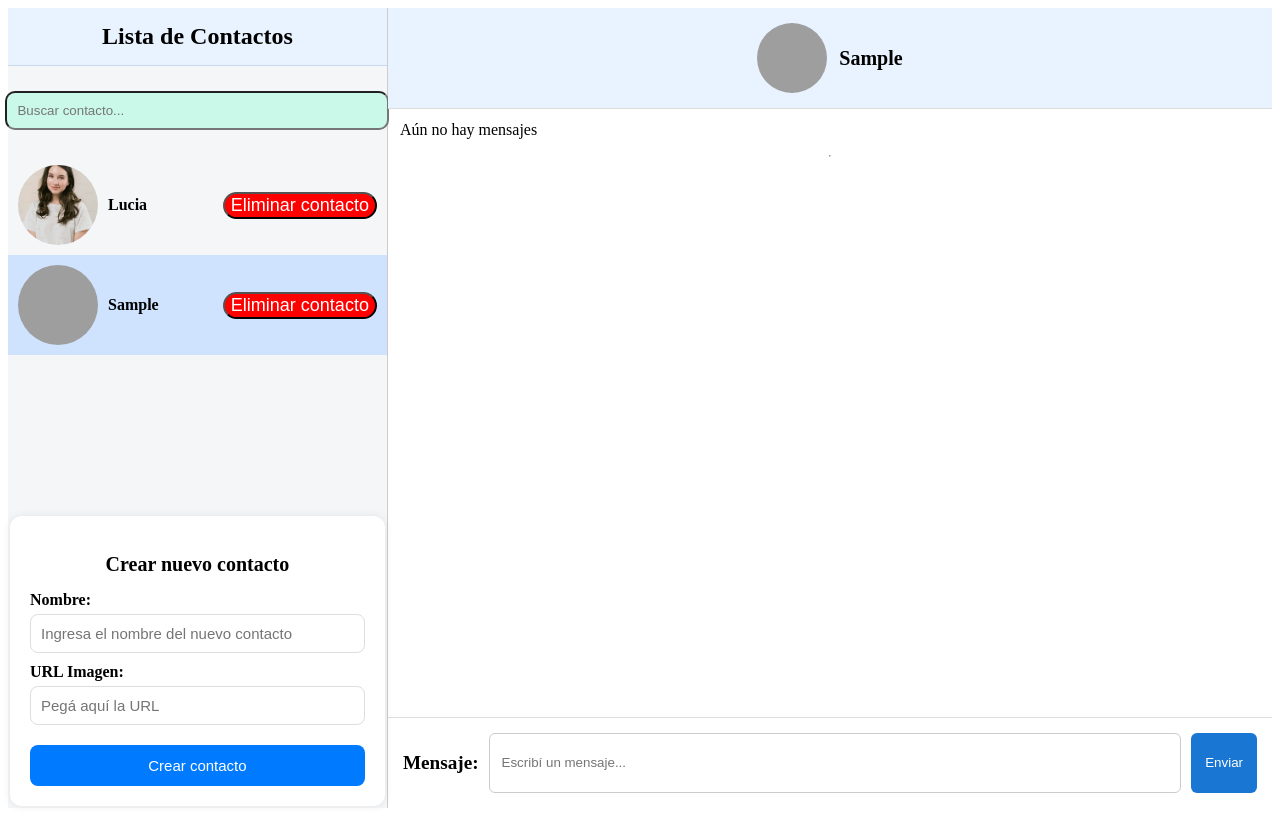
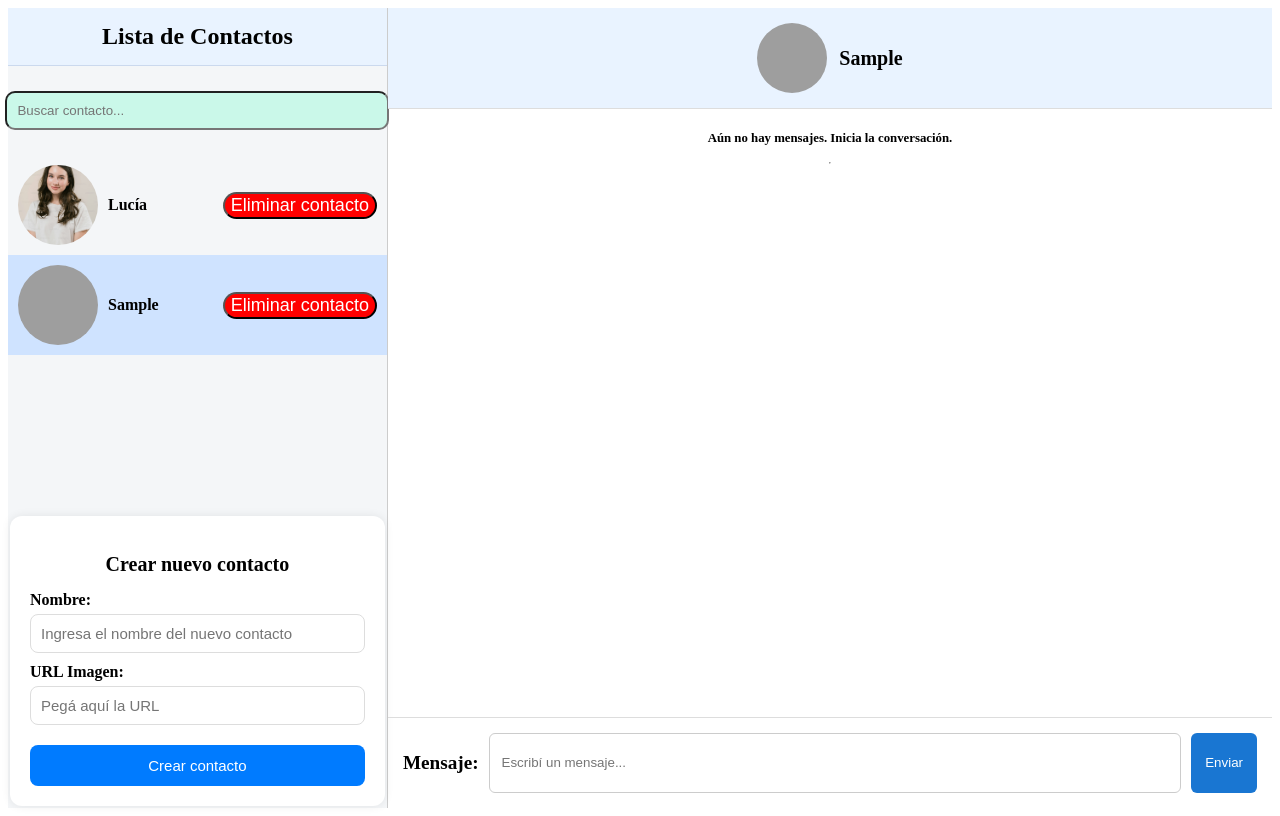
Before and after one commit to Pablo-Caparelli/TP-Final-Angular-PabloCaparelli, an Angular app: page /chats in a window 1280 px wide. Both pictures are taken after typing "Sample", "Sample" into the empty fields and a click on the button "Crear contacto". Built offline with nearby package versions, Linux system fonts and the light colour scheme; grey boxes are pictures that could not be loaded.

Commit message:
modificación chatservice, messages-list.html y estilos para que aparezca fecha y hora del mensaje

```diff
--- a/src/app/messages-list/messages-list.css
+++ b/src/app/messages-list/messages-list.css
@@ -46,3 +46,10 @@
 .delete-message-btn:hover {
   color: red;
 }
+
+.messages-container span {
+  text-align: center;
+  margin-top: 10px;
+  font-size: 0.8rem;
+  font-weight: bold;
+}
--- a/src/app/messages-list/messages-list.html
+++ b/src/app/messages-list/messages-list.html
@@ -1,6 +1,6 @@
 <div class="messages-container">
   @if (messages.length === 0) {
-  <span>Aún no hay mensajes</span>
+  <span>Aún no hay mensajes. Inicia la conversación.</span>
   } @else { @for (message of messages; track message.id) {
 
   <div
@@ -9,7 +9,7 @@
     [class.message-other]="!message.fromMe"
   >
     <div class="message-header">
-      <strong>{{ message.fromMe ? 'Yo' : 'Contacto' }}</strong>
+      <strong>{{ message.fromMe ? 'Yo' : 'Lucía' }}</strong>
 
       <button class="delete-message-btn" (click)="onDelete(message.id)">
         <fa-icon [icon]="faTrashCan"></fa-icon>
@@ -19,7 +19,7 @@
     <p>{{ message.text }}</p>
 
     <div class="message-footer">
-      <span>{{ message.date | date : 'HH:mm' }}</span>
+      <span>{{ message.date | date : 'dd/MM/yyyy HH:mm' }}</span>
     </div>
   </div>
 
--- a/src/app/services/chat.ts
+++ b/src/app/services/chat.ts
@@ -39,7 +39,7 @@ export class ChatService {
     return [
       {
         id: '1',
-        name: 'Lucia',
+        name: 'Lucía',
         image: 'assets/foto1.jpeg',
         lastMessage: 'Nos vemos mañana',
         messages: [
@@ -47,13 +47,13 @@ export class ChatService {
             id: '1',
             text: 'Hola!',
             fromMe: false,
-            date: now,
+            date: new Date().toISOString(),
           },
           {
             id: '2',
             text: 'Que tal?',
             fromMe: true,
-            date: now,
+            date: new Date().toISOString(),
           },
         ],
       },
```
